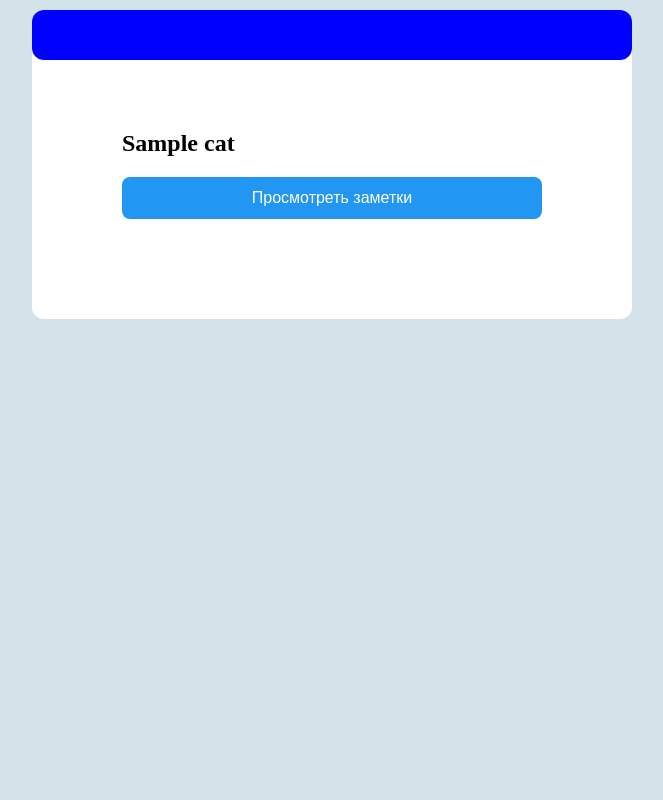
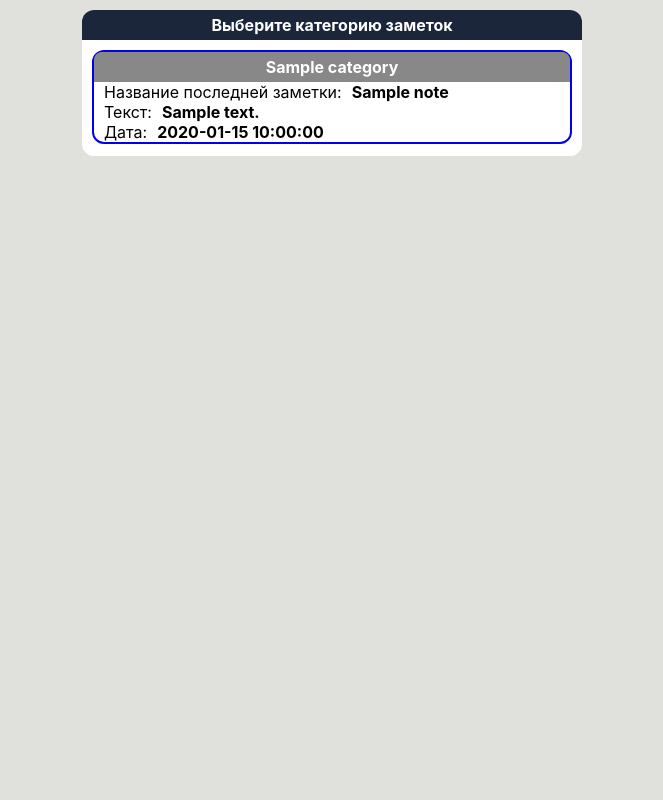
Before and after one commit to golovin91k/simple_notes, a FastAPI app: template src/templates/show_user_categories.html in a window 1280 px wide. Shown: the whole page, without its empty margins (308-971 px from the left). Run offline with FastAPI, Linux system fonts and the light colour scheme; the template is opened without the code that fills it: most values are stand-ins (such as "Sample title", 1, 10 or a date in 2020); parts of the project's set-up code (start-up, migrations or seed data) failed here and were passed over; some libraries are stand-ins or nearby versions.

Commit message:
creating cat-notes 26.01

```diff
--- a/src/templates/create_new_note.html
+++ b/src/templates/create_new_note.html
@@ -9,10 +9,10 @@
     <form class="note-form" id="noteForm" action="/successful_note_creation" method="POST">
       <div class="form-group">
         <label for="category">Категория:</label>
-        <select id="category" name="category">
+        <select id="category" name="category_title">
           <option value="" disabled selected>Выберите категорию</option>
           {% for cat in user_categories %}
-          <option value="{{cat}}"> {{cat}} </option>
+          <option name="category_title" value="{{cat}}"> {{cat}} </option>
           {% endfor %}
         </select>
       </div>
--- a/src/templates/show_user_categories.html
+++ b/src/templates/show_user_categories.html
@@ -2,41 +2,170 @@
   <head>
     <meta charset="UTF-8">
     <meta name="viewport" content="width=device-width, initial-scale=1.0">
-    <link rel="stylesheet" href="{{ url_for('statics', path='css/style.css') }}">
-    <script src="https://telegram.org/js/telegram-web-app.js"></script>
-  </head>
-  <body style="background-color: rgb(212,226,234)">
-    <div class="blue-div"></div>
-    <div class="container">
-      <div class="blue-div"></div>
+    <style>
+      body {
+        background-color: #E0E1DD;
+    }
+
+    .main-container {
+        max-width: 500px;
+        background: white;
+        margin: 10px auto;
+        padding-bottom: 2px;
+        border-radius: 12px;
+    }
+
+    .header-div {
+        max-width: 500px;
+        /*height: 20px;*/
+        margin: 10px auto;
+        padding: 5px 0px;
+        background-color: #1B263B;
+        text-align: center;
+        border-top-left-radius: 12px;
+        border-top-right-radius: 12px;
+    }
+
+    .category-div {
+        max-width: 500px;
+        background: white;
+        margin: 10px 10px;
+        /*padding: 10px;*/
+        border-radius: 12px;
+        border: solid 2px;
+    }
+
+    .category-header-div {
+        max-width: 500px;
+        /*height: 30px;*/
+        margin: 0px auto;
+        padding: 5px 0px;
+        background-color: #415A77;
+        text-align: center;
+        border-top-left-radius: 8px;
+        border-top-right-radius: 8px;
+    }
+
+    .div-flex {
+        display: flex;
+    }
+
+    .p-default {
+        font-family: -apple-system, system-ui, BlinkMacSystemFont, "Segoe UI", Roboto, "Helvetica Neue", Arial, sans-serif;
+        font-size: 12pt;
+        color: black;
+        margin: 0px;
+    }
+
+    .p-category {
+        font-family: -apple-system, system-ui, BlinkMacSystemFont, "Segoe UI", Roboto, "Helvetica Neue", Arial, sans-serif;
+        font-size: 12pt;
+        font-weight: bold;
+        color: #243444;
+        margin: 0px;
+    }
+
+    .category-div-for-p {
+        display: flex;
+        padding-left: 5px;
+        padding-right: 5px
+    }
+
+    .category-block {
+        background: #fff;
+        margin: 10px auto 20px auto;
+        padding: 0px;
+        border-radius: 12px;
+        border: solid;
+        /*border-color: rgb(99,160,232);*/
+        border-color: grey;
+        max-width: 450px;
+    }
 
 
+    .category-button {
+        background: #043464;
+        color: white;
+        border: none;
+        border-radius: 8px;
+        font-size: 16px;
+        font-weight: bold;
+        cursor: pointer;
+        width: 100%;
+        height: 25px;
+    }
 
-    {% for cat in user_categories %}
-    <div class="category-block">
-      <h2> {{cat}} </h2>
-      <button class="view-button">Просмотреть заметки</button>
+    a {
+        /*display: block;*/
+        width: 100%;
+        text-decoration: none;
+        /*height: auto;*/
+        background: #f5f5f5;
+        /*border: 2px solid black;*/
+        /* Граница визуально подчеркивает, что кликабельная зона охватывает весь блок */
+    }
+  </style>
+  </head>
+  <body>
+    <div class="main-container">
+      <div class="header-div">
+        <p class="p-category" style="color: white;">Выберите категорию заметок</p>
+      </div>
+
+      {% for category in categories %}
+      <a href="{{ url_for('show_category_notes', user_id=user_id, user_token=user_token, category_id=category.id, all_pages=category.number_of_note_pages, current_page=1) }}">
+      <div class="category-div">
+          <div class="category-header-div" style="background: {{category.color}}">
+               <p class="p-category" style="color: white;">{{category.title}}</p>
+          </div>
+        <div class="div-flex">
+         <p class="p-default" style="padding-left: 10px"> Название последней заметки:</p>
+         <p class="p-default" style="padding-left: 10px; font-weight: bold"> {{category.latest_note.title}} </p>
+        </div>
+        <div class="div-flex" style="max-width: 450px;">
+         <p class="p-default" style="padding-left: 10px"> Текст: </p>
+         <p class="p-default" style="padding-left: 10px; font-weight: bold"> {{category.latest_note.text}}  </p>
+        </div>
+        <div class="div-flex">
+         <p class="p-default" style="padding-left: 10px"> Дата:</p>
+         <p class="p-default" style="padding-left: 10px; font-weight: bold"> {{category.latest_note.updated_at}} </p>
+        </div>
+      </div>
+      </a>
+      {% endfor %}
+
     </div>
-    {% endfor %}
-  </div>
-  <script>
-      let tg = window.Telegram.WebApp;
 
-// Получаем и декодируем initData
-let initData = tg.initData || '';
-let initDataUnsafe = tg.initDataUnsafe || {};
-
-// Проверяем авторизацию пользователя
-if (initDataUnsafe.user) {
-    console.log("User is authorized:", initDataUnsafe.user.first_name);
-} else {
-    console.log("User is not authorized");
-}
-
-// Отправляем данные обратно боту
-document.getElementById('sendData').addEventListener('click', function() {
-    tg.sendData("Some data from Mini App");
-});
-</script>
+    <!--<div class="container">-->
+    <!--  <div class="blue-div">-->
+    <!--  <p class="p-category" style="text-align: center; color: white"> Выберите категорию заметок: </p>-->
+    <!--  </div>-->
+    <!--  <a href="product-page.html" class="product-card">-->
+    <!--  <div class="category-block">-->
+    <!--    <div class="category-div-for-p">-->
+    <!--      <p class="p-category"> Категория: </p>-->
+    <!--      <p class="p-category" style="color: red;"> ((Без категории)) </p>-->
+    <!--    </div>-->
+    <!--    <div class="category-div-for-p" style="margin-top: 10px;">-->
+    <!--      <p class="p-category"> Последняя созданная или измененная заметка: </p>-->
+    <!--    </div>  -->
+    <!--    <div class="category-div-for-p" style="justify-content: space-between">-->
+    <!--      <div class="category-div-for-p" style="padding-left: 0px">-->
+    <!--        <p class="p-category"> Название: </p>-->
+    <!--        <p class="p-category" style="color: red;"> ((Название)) </p>-->
+    <!--      </div>-->
+    <!--      <div class="category-div-for-p">-->
+    <!--        <p class="p-category"> Дата: </p>-->
+    <!--        <p class="p-category" style="color: red;"> ((Дата))</p>-->
+    <!--      </div>-->
+    <!--    </div>-->
+    <!--    <div class="category-div-for-p">-->
+    <!--      <p class="p-category"> Текст: </p>-->
+    <!--      <p class="p-category" style="color: red;"> ((Текст)) </p>-->
+    <!--    </div>-->
+        <!--<button class="category-button" style="border-top-left-radius: 0px; border-top-right-radius: 0px">Просмотреть заметки</button>-->
+    <!--  </div>-->
+    <!--  </a>-->
+    <!--</div>-->
   </body>
 </html>
```
Also changed, not shown: src/app/api/routers.py (+31 -8 lines), src/app/utils.py (+22 -1 lines).
